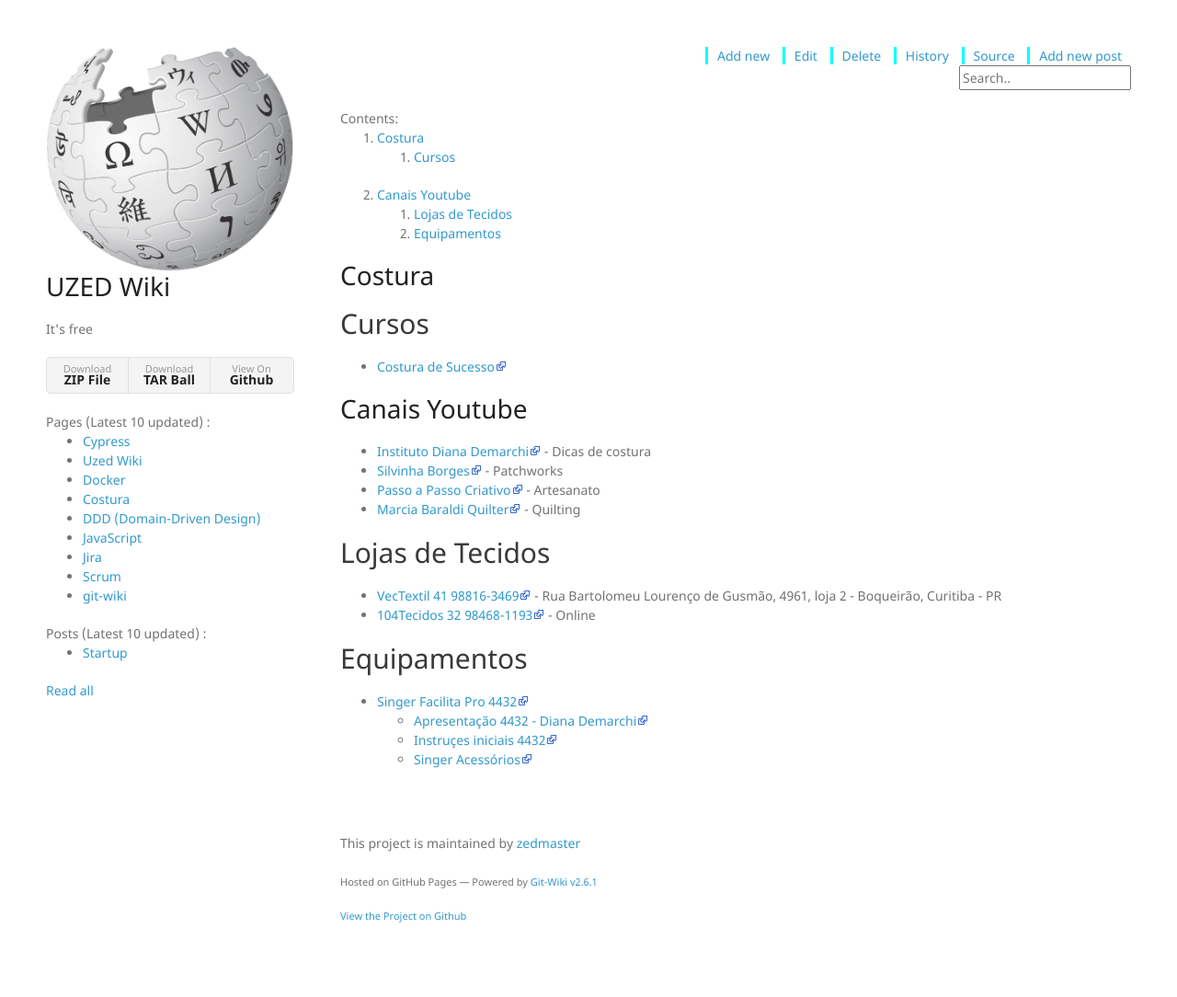
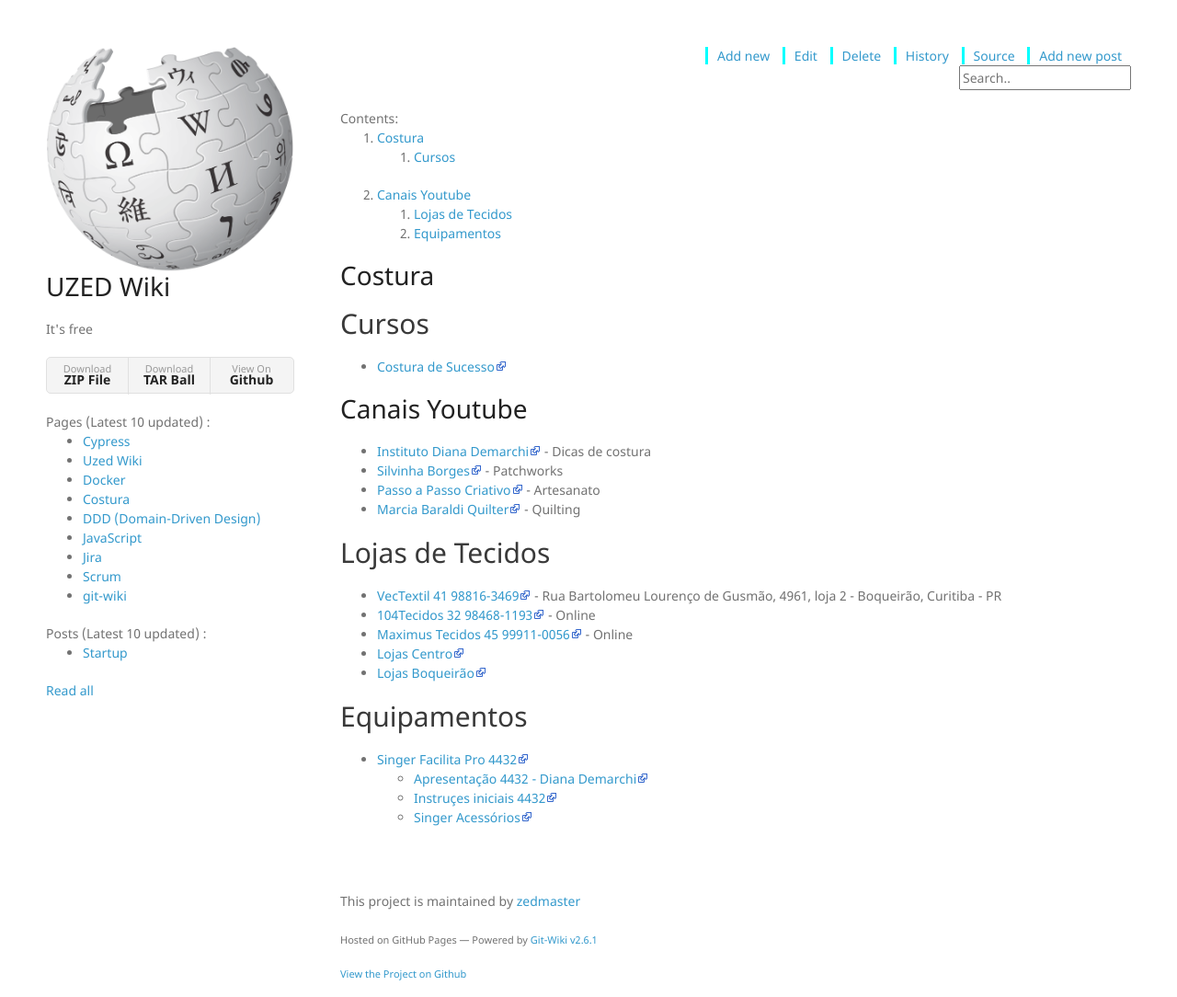
Before and after one commit to zedmaster/wiki, a Jekyll site: the page built from wiki/costura.md, in a window 1280 px wide. Shown: the whole page at 92% size. Built offline with Jekyll 4.4.1, drawn with Linux system fonts in a browser that asks for light colours; nearby versions of some CDN libraries; our own code applies the rules of GitHub Pages for plain Markdown files; before the commit the page ends 1021 px from its top, so only the background shows below that.

Commit message:
Update costura.md

```diff
--- a/wiki/costura.md
+++ b/wiki/costura.md
@@ -17,7 +17,9 @@
 
 * [VecTextil 41 98816-3469](https://www.vectextil.com.br/) - Rua Bartolomeu Lourenço de Gusmão, 4961, loja 2 - Boqueirão, Curitiba - PR
 * [104Tecidos 32 98468-1193](https://104tecidos.com.br) - Online
-
+* [Maximus Tecidos 45 99911-0056](https://www.maximustecidos.com.br/) - Online
+* [Lojas Centro](https://www.google.com/search?sxsrf=ALeKk03V9EBtaQZBg1juLAiPeAFTRL6Omg:1602206414273&q=loja+tecidos+curitiba&npsic=0&rflfq=1&rlha=0&rllag=-25411318,-49257811,3137&tbm=lcl&ved=2ahUKEwiTsraBrKbsAhWxslkKHRFwDmUQtgN6BAgLEAg&rldoc=1#rldoc=1&rlfi=hd:;si:,-25.412874857420636,-49.25872766101048;mv:[[-25.417991439479305,-49.23958741748021],[-25.449151385636604,-49.301085105773666],null,[-25.433572419906724,-49.27033626162694],15])
+* [Lojas Boqueirão](https://www.google.com/search?sxsrf=ALeKk03V9EBtaQZBg1juLAiPeAFTRL6Omg:1602206414273&q=loja+tecidos+curitiba&npsic=0&rflfq=1&rlha=0&rllag=-25411318,-49257811,3137&tbm=lcl&ved=2ahUKEwiTsraBrKbsAhWxslkKHRFwDmUQtgN6BAgLEAg&rldoc=1#rldoc=1&rlfi=hd:;si:;mv:[[-25.503323368313612,-49.20928730320077],[-25.51889330078418,-49.240036147347496],null,[-25.511108586939734,-49.22466172527413],16])
 
 ## Equipamentos
 
```
